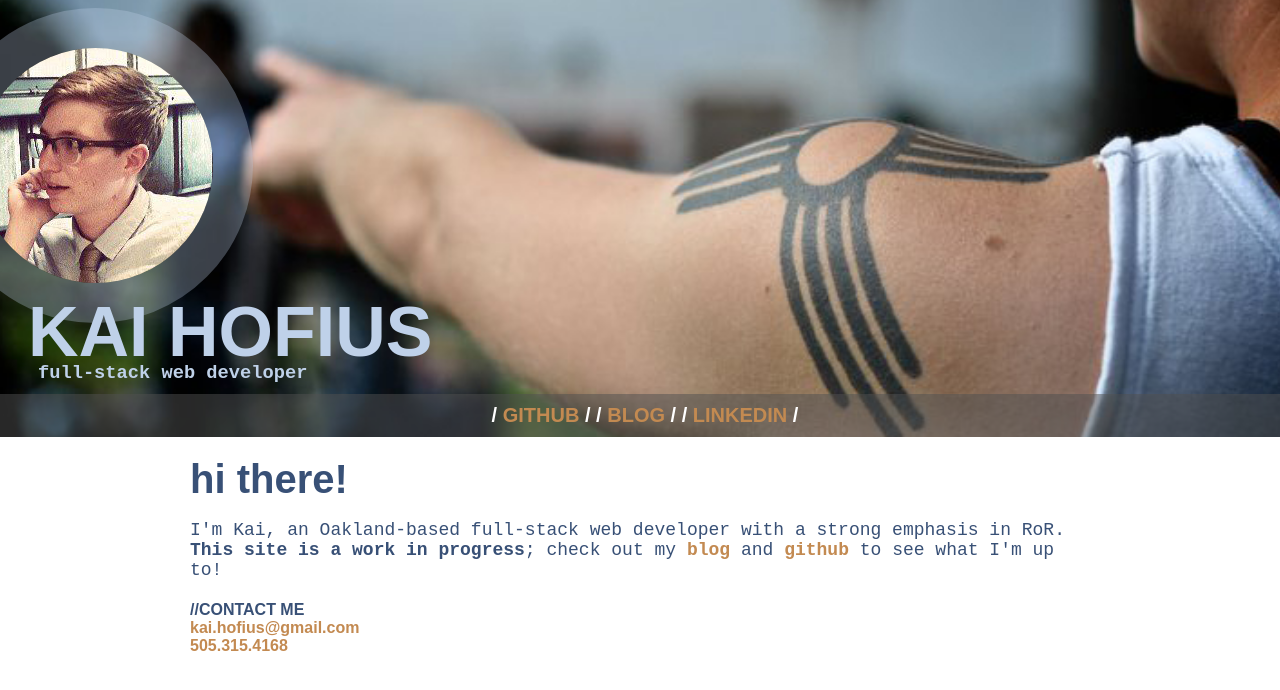
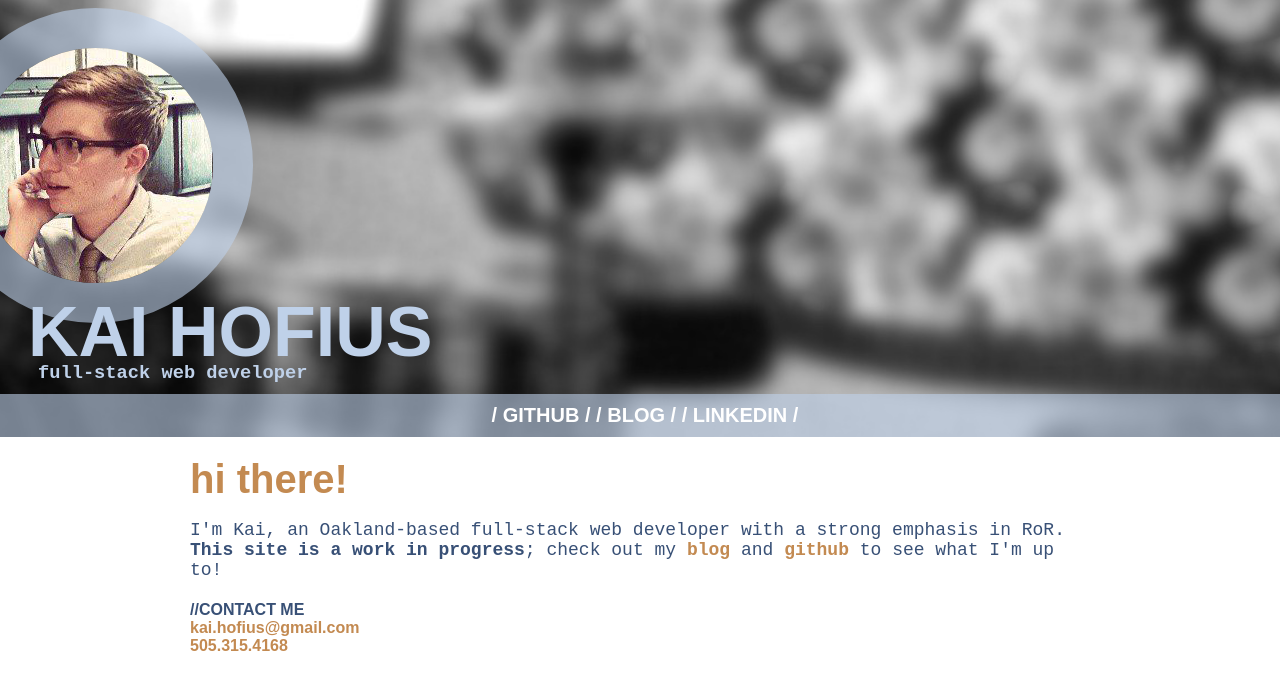
Before and after one commit to kaifius/kaifius.github.io, a Jekyll site: the page index.html, which Jekyll copies as it is, in a window 1280 px wide. Shown: the top 690 px of the page. Built offline with Jekyll 4.4.1, drawn with Linux system fonts in a browser that asks for light colours; Markdown is read by kramdown in place of the engine named in the settings.

Commit message:
messing with header image

```diff
--- a/css/style.css
+++ b/css/style.css
@@ -3,13 +3,17 @@
 *******************/
 header{
   margin: -20px -20px 0px -20px;
-  background:url(../img/zia_arm.jpg);
+ /*uncomment these w/ diff photo*/
+  background:url(../img/drum.jpg);
   background-size: cover;
-  background-position: center;
+  background-position: cover;
+  background-color: rgb(56,80,118);
+   /*light blue*/
   color: rgb(191,209,233);
   padding: 20px 0px 0px 50px;
   border-width: 0px;
 }
+
 a {
   color: rgb(195,138,81);
   text-decoration: none;
@@ -19,32 +23,43 @@ a:hover {
   color: white;
 }
 
-.contact:hover {
+a[.contact]:hover {
   color: rgb(56,80,118);
 }
 
-.body-link:hover {
+body a:hover {
   color: rgb(56,80,118);
 }
 
+/* go back to regular a colors after adding a photo */
+#nav a {
+  color: white;
+}
+
+#nav a:hover {
+  color: rgb(195,138,81);
+}
+/* / */
+
 h1 {
   font-size: 70px;
-  font-family: "Futura", Century Gothic, sans-serif;
+  font-family: "Century Gothic", sans-serif;
   margin: -35px -10px -10px -10px;
 }
 h2 {
-  font-family: "Futura", Century Gothic, sans-serif;
+  color: rgb(195,138,81);
+  font-family: "Century Gothic", sans-serif;
   font-size: 40px;
   margin: 0px;
   padding: 0px;
+
 }
 h3 {
-
   font-family: "Courier New", monospace;
   margin: 0px;
 }
 h4 {
-  font-family: "Futura", Century Gothic, sans-serif;
+  font-family: "Century Gothic", sans-serif;
 }
 p {
   font-family: "Courier New", monospace;
@@ -53,16 +68,18 @@ p {
 
 img {
   margin: 0px 0px 0px -100px;
-  border: 40px solid rgba(191,209,233,.3);
+  border: 40px solid rgba(191,209,233,.6);
   border-radius: 220px
 }
 
 ul#nav {
   padding: 10px;
-  background-color: rgba(80,80,80,.5);
+  background-color: rgba(191,209,233,.6);;
+  /* use w/ photo:
+  background-color: rgba(80,80,80,.5);*/
   text-align: center;
   margin: 10px 0px 0px -40px;
-  font-family: "Futura", Century Gothic, sans-serif;
+  font-family: "Century Gothic", sans-serif;
   font-size: 20px;
   list-style: none;
   color: white;
@@ -122,21 +139,10 @@ article{
   LARGEST SCREEN
 *******************/
   @media (min-width: 978px) {
-    header{
-    background: url(../img/zia_arm.jpg);
-    background-size: cover;
-    background-position: center;
-    color: rgb(191,209,233);
-
-    }
-
     #nav {
        background-color: rgba(80,80,80,.7);
     }
     li {
       display: inline;
     }
-    img {
-      border: 40px solid rgba(191,209,233,.3)
-    }
   }
--- a/index.html
+++ b/index.html
@@ -11,15 +11,13 @@
 <body>
 	<header>
 		<img src="img/me_dapper.jpg">
-		<div id="name">
 			<h1>KAI HOFIUS</h1>
 			<h3 id="subtitle">full-stack web developer</h3>
-		</div>
-		<ul id="nav">
-			<li>/  <a href="http://github.com/kaifius" target="_blank">GITHUB</a>  /</li>
-			<li>/  <a href="http://kaicodes.tumblr.com" target="_blank">BLOG</a>  /</li>
-			<li>/  <a href="http://www.linkedin.com/in/kai-hofius">LINKEDIN</a>  /</li>
-		</ul>
+			<ul id="nav">
+				<li>/  <a href="http://github.com/kaifius" target="_blank">GITHUB</a>  /</li>
+				<li>/  <a href="http://kaicodes.tumblr.com" target="_blank">BLOG</a>  /</li>
+				<li>/  <a href="http://www.linkedin.com/in/kai-hofius">LINKEDIN</a>  /</li>
+			</ul>
 	</header>
 	<article>
 		<h2>hi there!</h2>
```
Also changed, not shown: img/dolo.jpg (added), img/drum.jpg (added).
